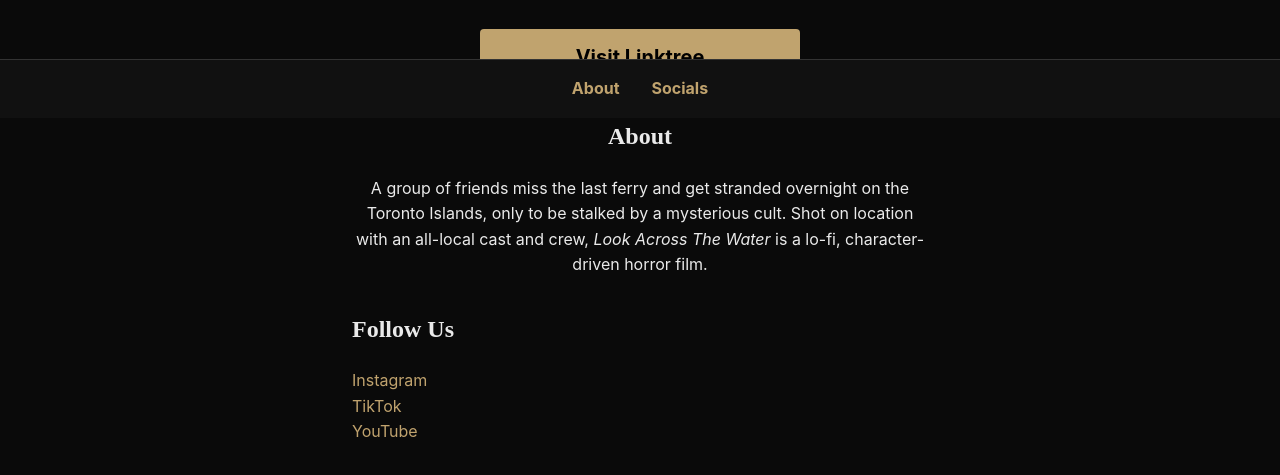
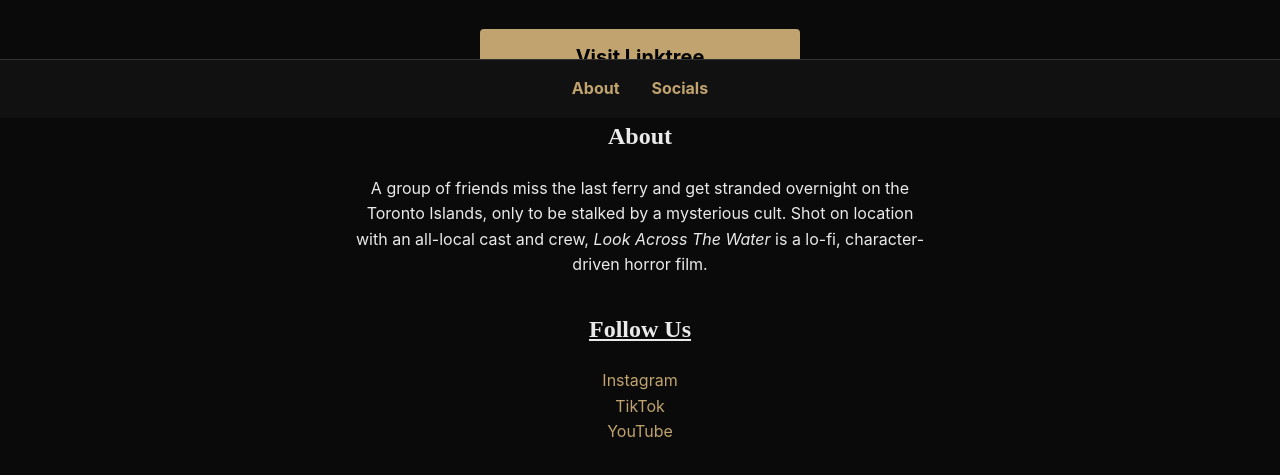
Before and after one commit to simonborer/lookacrossthewatersite, a plain HTML site: page index.html in a window 1280 px wide. Shown: the part 682-1157 px from the top of the page. Drawn offline with Linux system fonts and the light colour scheme; a web font is replaced by a local one.

Commit message:
Update index.html

```diff
--- a/index.html
+++ b/index.html
@@ -177,6 +177,13 @@
     p {
       text-wrap-style: pretty;
     }
+
+    #socials {
+      text-align: center;
+      & h2 {
+        text-decoration: underline;
+      }
+    }
   </style>
 
   <script type="module">
```
